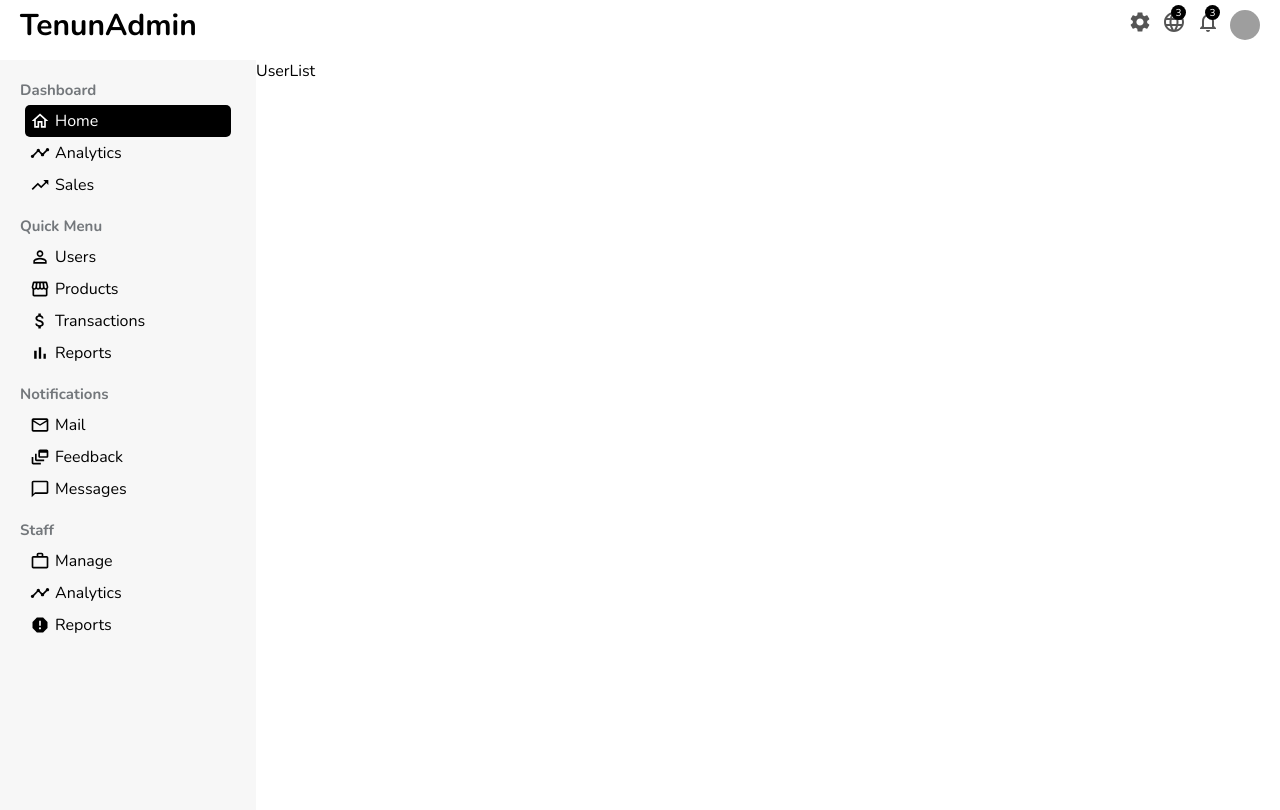
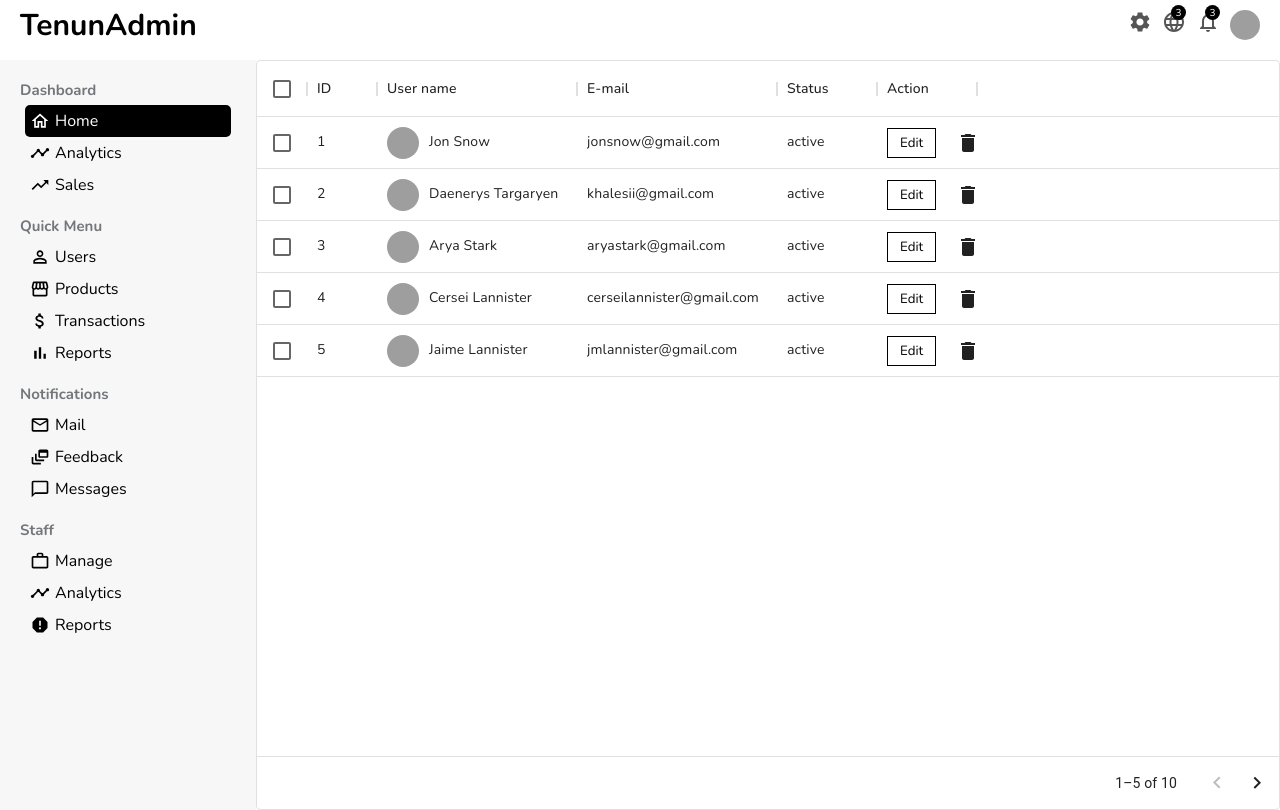
Before and after one commit to tyoprataama/Tenun-Admin, a React (Create React App) app: page /users in a window 1280 px wide. Built offline with nearby package versions, Linux system fonts and the light colour scheme; grey boxes are pictures that could not be loaded.

Commit message:
Build users sections

```diff
--- a/package.json
+++ b/package.json
@@ -3,6 +3,8 @@
   "version": "0.1.0",
   "private": true,
   "dependencies": {
+    "@emotion/react": "^11.9.3",
+    "@emotion/styled": "^11.9.3",
     "@material-ui/core": "^4.12.4",
     "@material-ui/icons": "^4.11.3",
     "@mui/x-data-grid": "^5.12.1",
--- a/src/data.jsx
+++ b/src/data.jsx
@@ -47,3 +47,85 @@ export const userdata = [{
         'Active User': 3990,
     },
 ];
+
+export const UserRows = [{
+        id: 1,
+        username: 'Jon Snow',
+        profile: 'https://images.unsplash.com/photo-1539571696357-5a69c17a67c6?ixlib=rb-1.2.1&ixid=MnwxMjA3fDB8MHxwaG90by1wYWdlfHx8fGVufDB8fHx8&auto=format&fit=crop&w=687&q=80',
+        email: 'jonsnow@gmail.com',
+        status: 'active',
+        amount: 'Rp 771.500'
+    },
+    {
+        id: 2,
+        username: 'Daenerys Targaryen',
+        profile: 'https://images.unsplash.com/photo-1524504388940-b1c1722653e1?ixlib=rb-1.2.1&ixid=MnwxMjA3fDB8MHxwaG90by1wYWdlfHx8fGVufDB8fHx8&auto=format&fit=crop&w=687&q=80',
+        email: 'khalesii@gmail.com',
+        status: 'active',
+        amount: 'Rp 1.373.000'
+    },
+    {
+        id: 3,
+        username: 'Arya Stark',
+        profile: 'https://images.unsplash.com/photo-1529626455594-4ff0802cfb7e?ixlib=rb-1.2.1&ixid=MnwxMjA3fDB8MHxwaG90by1wYWdlfHx8fGVufDB8fHx8&auto=format&fit=crop&w=687&q=80',
+        email: 'aryastark@gmail.com',
+        status: 'active',
+        amount: 'Rp 919.500'
+    },
+    {
+        id: 4,
+        username: 'Cersei Lannister',
+        profile: 'https://images.unsplash.com/photo-1573496359142-b8d87734a5a2?ixlib=rb-1.2.1&ixid=MnwxMjA3fDB8MHxwaG90by1wYWdlfHx8fGVufDB8fHx8&auto=format&fit=crop&w=688&q=80',
+        email: 'cerseilannister@gmail.com',
+        status: 'active',
+        amount: 'Rp 2.219.200'
+    },
+    {
+        id: 5,
+        username: 'Jaime Lannister',
+        profile: 'https://images.unsplash.com/photo-1519085360753-af0119f7cbe7?ixlib=rb-1.2.1&ixid=MnwxMjA3fDB8MHxwaG90by1wYWdlfHx8fGVufDB8fHx8&auto=format&fit=crop&w=687&q=80',
+        email: 'jmlannister@gmail.com',
+        status: 'active',
+        amount: 'Rp 1.620.000'
+    },
+    {
+        id: 6,
+        username: 'Tyrion Lannister',
+        profile: 'https://images.unsplash.com/photo-1521119989659-a83eee488004?ixlib=rb-1.2.1&ixid=MnwxMjA3fDB8MHxwaG90by1wYWdlfHx8fGVufDB8fHx8&auto=format&fit=crop&w=846&q=80',
+        email: 'tylannister@gmail.com',
+        status: 'active',
+        amount: 'Rp 812.700'
+    },
+    {
+        id: 7,
+        username: 'Rob Stark',
+        profile: 'https://images.unsplash.com/photo-1539125530496-3ca408f9c2d9?ixlib=rb-1.2.1&ixid=MnwxMjA3fDB8MHxwaG90by1wYWdlfHx8fGVufDB8fHx8&auto=format&fit=crop&w=687&q=80',
+        email: 'robstark@gmail.com',
+        status: 'active',
+        amount: 'Rp 1.025.000'
+    },
+    {
+        id: 8,
+        username: 'Jorah Mormont',
+        profile: 'https://images.unsplash.com/photo-1560250097-0b93528c311a?ixlib=rb-1.2.1&ixid=MnwxMjA3fDB8MHxwaG90by1wYWdlfHx8fGVufDB8fHx8&auto=format&fit=crop&w=687&q=80',
+        email: 'jomormont@gmail.com',
+        status: 'active',
+        amount: 'Rp 153.900'
+    },
+    {
+        id: 9,
+        username: 'Sansa Stark',
+        profile: 'https://images.unsplash.com/photo-1548142813-c348350df52b?ixlib=rb-1.2.1&ixid=MnwxMjA3fDB8MHxwaG90by1wYWdlfHx8fGVufDB8fHx8&auto=format&fit=crop&w=689&q=80',
+        email: 'sanstark@gmail.com',
+        status: 'active',
+        amount: 'Rp 949.000'
+    },
+    {
+        id: 10,
+        username: 'Samwell Tarly',
+        profile: 'https://images.unsplash.com/photo-1510951475896-ce8cacb1899f?ixlib=rb-1.2.1&ixid=MnwxMjA3fDB8MHxwaG90by1wYWdlfHx8fGVufDB8fHx8&auto=format&fit=crop&w=687&q=80',
+        email: 'samtarly@gmail.com',
+        status: 'active',
+        amount: 'Rp 538.400'
+    },
+];
--- a/src/page/userList/UserList.css
+++ b/src/page/userList/UserList.css
@@ -1,3 +1,34 @@
 .userlist{
     flex: 4;
 }
+.user-table{
+    display: flex;
+    align-items: center;
+}
+.user-img{
+    height: 32px;
+    width: 32px;
+    border-radius: 50%;
+    object-fit: cover;
+    margin-right: 10px;
+}
+.user-btn{
+    border: 1px solid #000;
+    padding: 5px 12px;
+    background-color: #fff;
+    color: #000;
+    margin-right: 20px;
+    cursor: pointer;
+}
+.user-btn:hover{
+    background-color: #000;
+    color: #fff;
+    transition: all 0.5s ease;
+}
+.user-delete{
+    cursor: pointer;
+}
+.user-delete:hover {
+    color: #F32424;
+    transition: all 0.5s ease;
+}
--- a/src/page/userList/UserList.jsx
+++ b/src/page/userList/UserList.jsx
@@ -1,10 +1,75 @@
-import React from 'react';
+import { useState } from 'react';
 import './UserList.css';
+import { DataGrid } from '@mui/x-data-grid';
+import { Delete } from '@material-ui/icons';
+import { UserRows } from '../../data';
+import { Link } from 'react-router-dom';
 
 const UserList = () => {
+  const [ data, setData ] = useState(UserRows);
+
+  const deleteHandler = (id) =>{
+    setData(data.filter((item)=>item.id !== id));
+  };
+
+  const columns = [{
+      field: 'id',
+      headerName: 'ID',
+      width: 70
+    },
+    {
+      field: 'user',
+      headerName: 'User name',
+      width: 200,
+      renderCell: (params) =>{
+        return (
+        <div className='user-table'>
+          <img className='user-img' src={params.row.profile} alt='user'/>
+          {params.row.username}
+        </div>
+        )
+      }
+    },
+    {
+      field: 'email',
+      headerName: 'E-mail',
+      width: 200
+    },
+    {
+      field: 'status',
+      headerName: 'Status',
+      width: '100'
+    },
+
+    {
+      field: 'edit',
+      headerName: 'Action',
+      width: 100,
+      renderCell: (params) =>{
+        return(
+          <>
+          <Link to={'/user/' + params.row.id}>
+          <button className='user-btn'>Edit</button>
+          </Link>
+          <Delete className='user-delete'
+          onClick={()=> deleteHandler(params.row.id)}/>
+           </>
+        );
+      },
+    },
+  ];
   return (
-    <div className='userlist'>UserList</div>
-  )
+    <div className='userlist'>
+      <DataGrid
+        rows={data}
+        columns={columns}
+        pageSize={5}
+        rowsPerPageOptions={[10]}
+        checkboxSelection
+        disableSelectionOnClick
+      />
+    </div>
+  );
 }
 
 export default UserList
```
Also changed, not shown: 1 other file (tests, documents, lock files or other folders).
